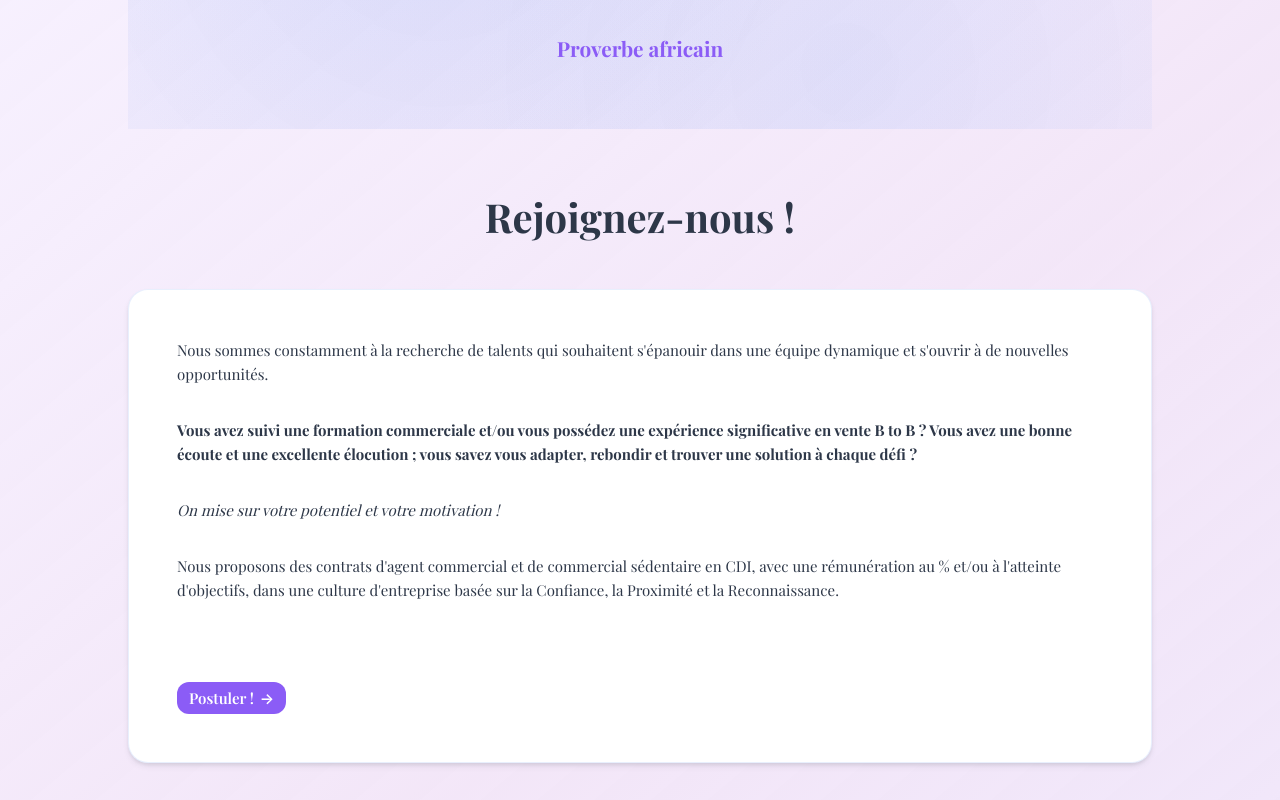
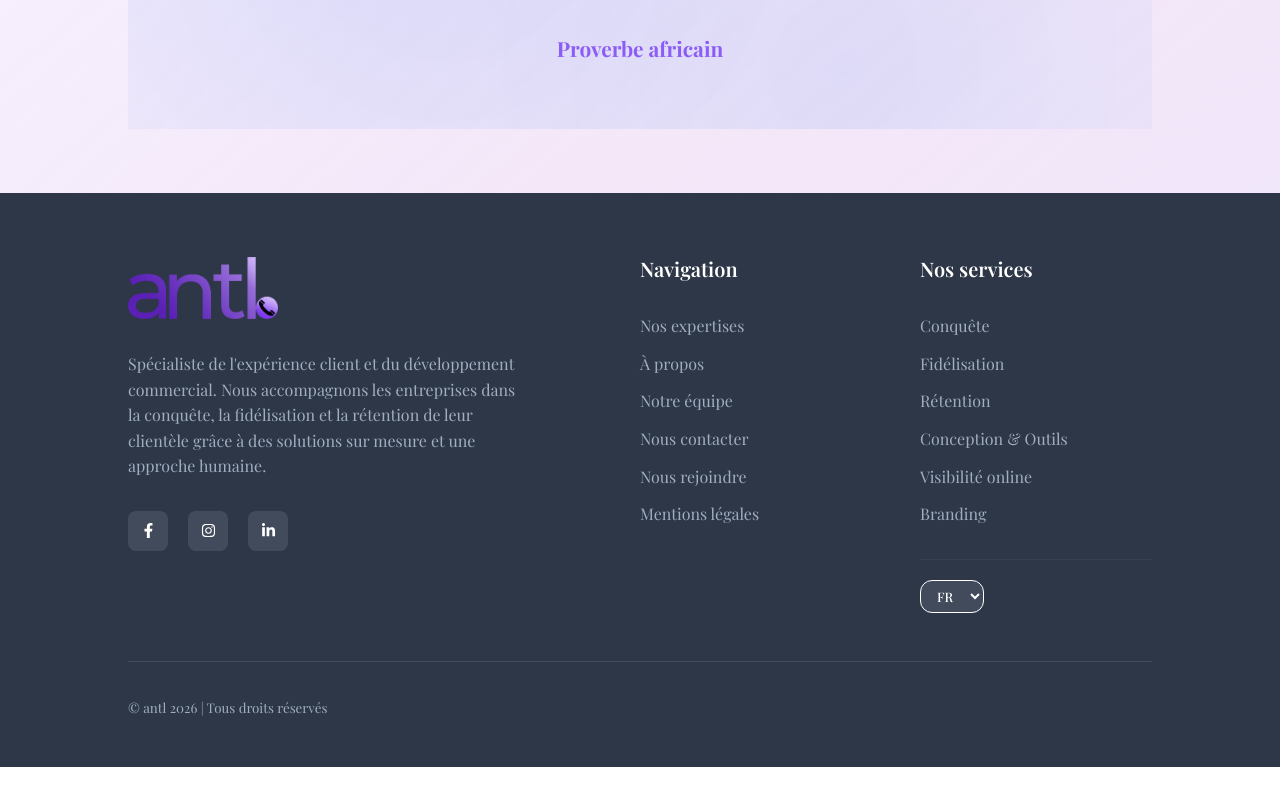
Before and after one commit to ANTL-software/external_website, a React (Vite) app: page /team in a window 1280 px wide. Shown: the part 860-1660 px from the top of the page. After the commit the page ends 1627 px from the top, so only its background shows below. Built offline with nearby package versions, Linux system fonts and the light colour scheme; no server answers; a web font is replaced by a local one.

Commit message:
fix: remove JobApplication component from Team view for cleaner layout

```diff
--- a/src/views/team/Team.tsx
+++ b/src/views/team/Team.tsx
@@ -43,7 +43,6 @@ export default function Team(): ReactElement {
       <main className="container">
         <MeetOurTeam_v1 />
         <Quote />
-        <JobApplication />
       </main>
       <Footer />
       <BackToTop />
```
